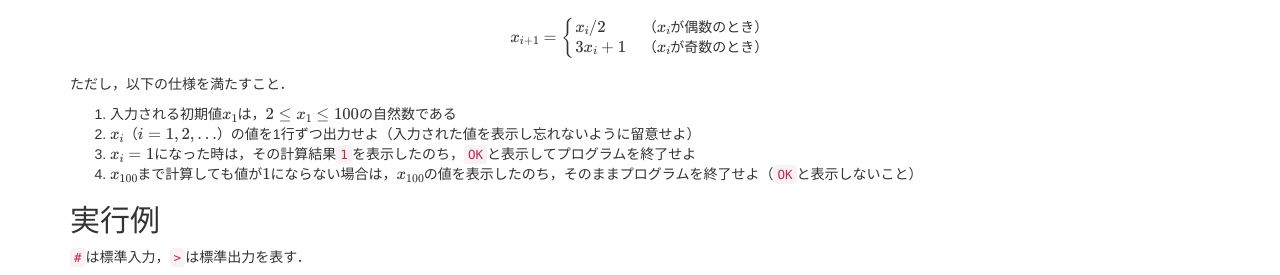
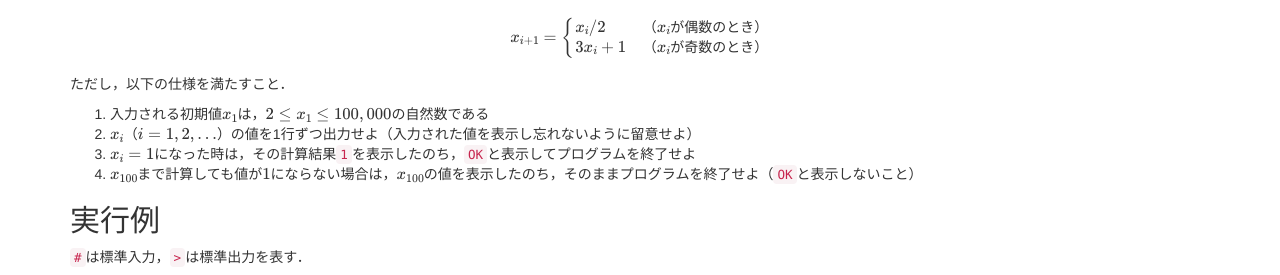
Before and after one commit to ecei-tohoku/ppa-public, a Jekyll site: the page built from kadai1/p12.md, in a window 1280 px wide and 900 px high. Shown: the part 209-484 px from the top of the window. Built offline with Jekyll 4.4.1, drawn with Linux system fonts in a browser that asks for light colours; nearby versions of some CDN libraries; formulas are drawn with MathJax 3.

Commit message:
Change the value range from [2, 100] to [2, 100000] based on the issue reported by @t4yoshidome . Closes #4.

```diff
--- a/kadai1/p12.md
+++ b/kadai1/p12.md
@@ -14,7 +14,7 @@ $$
 
 ただし，以下の仕様を満たすこと．
 
-1. 入力される初期値$x_1$は，$2 \leq x_1 \leq 100$の自然数である
+1. 入力される初期値$x_1$は，$2 \leq x_1 \leq 100,000$の自然数である
 2. $x_i$（$i = 1, 2, ...$）の値を1行ずつ出力せよ（入力された値を表示し忘れないように留意せよ）
 3. $x_i = 1$になった時は，その計算結果`1`を表示したのち，`OK`と表示してプログラムを終了せよ
 4. $x_{100}$まで計算しても値が$1$にならない場合は，$x_{100}$の値を表示したのち，そのままプログラムを終了せよ（`OK`と表示しないこと）
```
